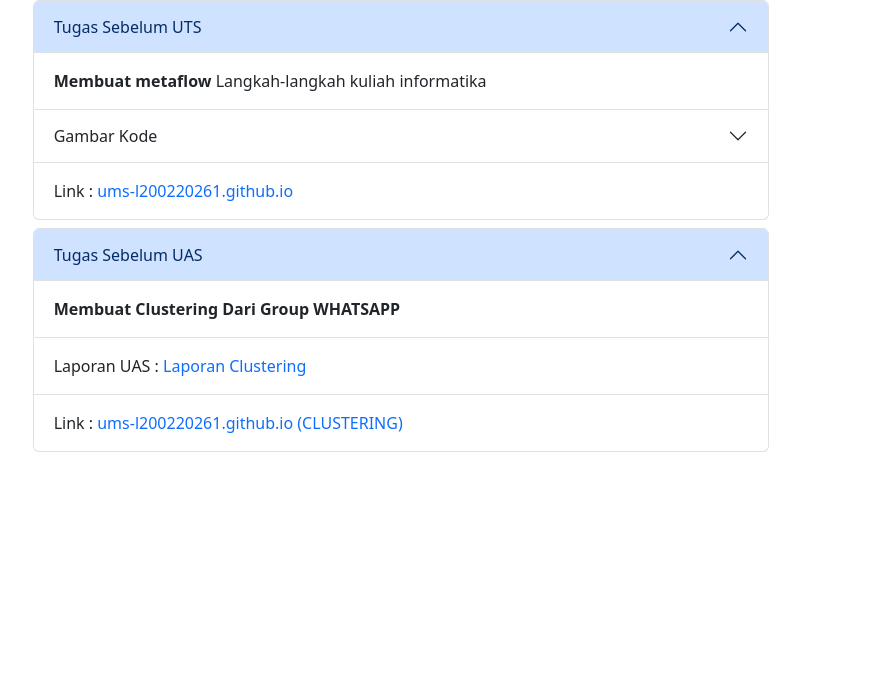
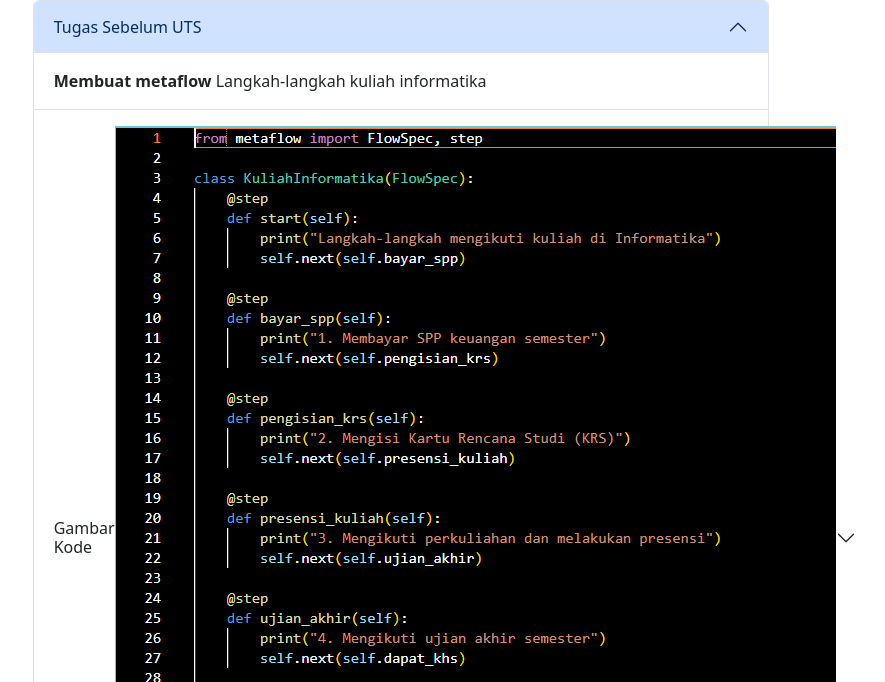
Before and after one commit to ums-l200220261/ums-l200220261.github.io, a plain HTML site: page index.html in a window 1280 px wide. Shown: the part 118-800 px from the top of the page, without its empty margins (239-1124 px from the left). Drawn offline with nearby package versions, Linux system fonts and the light colour scheme.

Commit message:
Update index.html

```diff
--- a/index.html
+++ b/index.html
@@ -28,7 +28,7 @@
                   <h2 class="accordion-header">
                     <button class="accordion-button collapsed" type="button" data-bs-toggle="collapse" data-bs-target="#panelsStayOpen-collapseTwo" aria-expanded="false" aria-controls="panelsStayOpen-collapseTwo">
                         Gambar Kode
-                      <img src="" alt="">
+                      <img src="gambar.png" alt="">
                     </button>
                   </h2>
                   <div id="panelsStayOpen-collapseTwo" class="accordion-collapse collapse">
```
